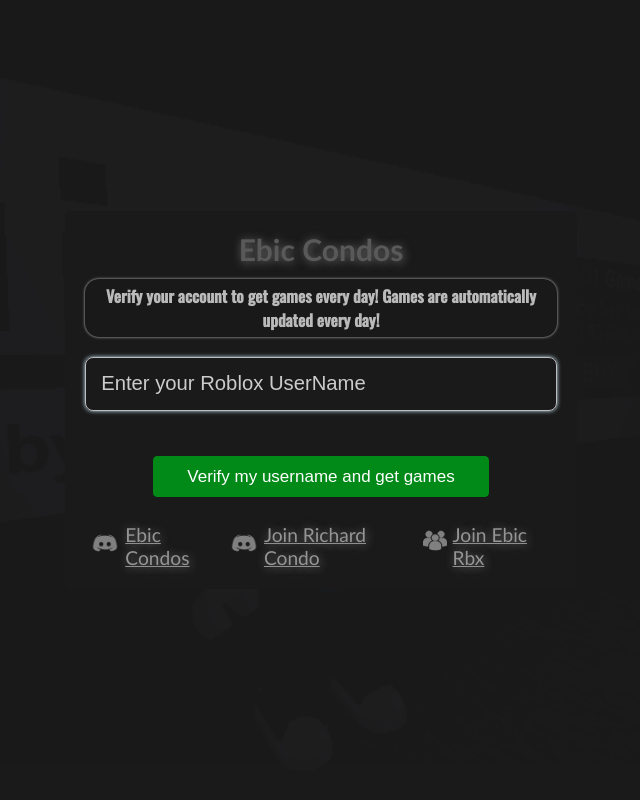
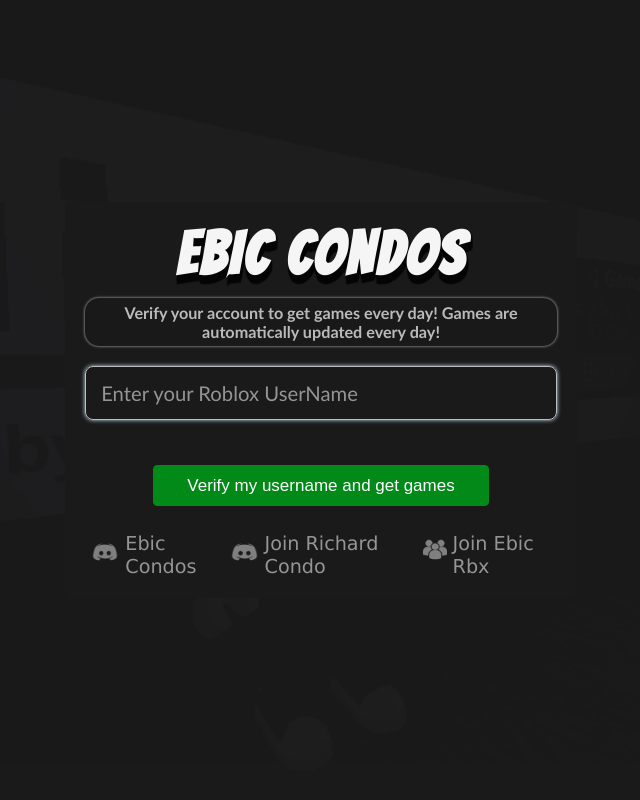
Before and after one commit to iFreeDomain/game, a PHP site: page / in a window 1280 px wide. Shown: the whole page, without its empty margins (319-959 px from the left). Run offline with PHP 8.4, Linux system fonts and the light colour scheme; some libraries are stand-ins or nearby versions.

Commit message:
Update styles.css

```diff
--- a/styles.css
+++ b/styles.css
@@ -1,4 +1,4 @@
-/* Global */
+/*  1f1f1f ff0a0a */
 * {
   box-sizing: border-box;
   margin: 0;
@@ -8,47 +8,107 @@
 body {
   font-family: "Oswald", sans-serif;
 }
+@keyframes rotation {
+  from {
+    transform: rotate(0deg);
+  }
+  to {
+    transform: rotate(759deg);
+  }
+}
+.swal2-input {
+  font-family: 'Trebuchet MS', 'Lucida Sans Unicode', 'Lucida Grande', 'Lucida Sans', Arial, sans-serif;
+  color: #ffffff;
+}
 
-
-
-
-.swal2-input {
-  color: #ffffff;
-  border-radius: 8px;
-}
 
 .swal2-validation-message p {
   font-family: 'Trebuchet MS', 'Lucida Sans Unicode', 'Lucida Grande', 'Lucida Sans', Arial, sans-serif;
   user-select: none;
+
 }
-
+.swal2-shown {
+  width: 100%;
+}
 .swal2-validation-message {
   border-radius: 8px;
 }
 
 
-.swal2-title h4 {
-  text-shadow: 1px 1px 10px #6e6e6e;
+
+
+.custom-input-class::-webkit-input-placeholder {
+  color: rgb(201, 201, 201) !important;
+  opacity: 0.7 !important;
+}
+
+.custom-input-class{
+  opacity: 1;
+}
+
+.swal2-content{
   font-family: 'Trebuchet MS', 'Lucida Sans Unicode', 'Lucida Grande', 'Lucida Sans', Arial, sans-serif;
   user-select: none;
 }
-.swal2-footer a {
-  text-shadow: 1px 1px 10px #6e6e6e;
+
+.smart-button-container div{
+  background-color: rgb(51, 51, 51);
   font-family: 'Trebuchet MS', 'Lucida Sans Unicode', 'Lucida Grande', 'Lucida Sans', Arial, sans-serif;
   user-select: none;
-  text-decoration: underline;
+}
+
+.swal2-title h4 {
+  color: rgb(255, 255, 255);
+  text-shadow: 1px 1px 15px #046bf1;
+  font-family: 'Trebuchet MS', 'Lucida Sans Unicode', 'Lucida Grande', 'Lucida Sans', Arial, sans-serif;
+  user-select: none;
+}
+
+.swal2-title h4 {
+
+  text-transform: uppercase;
+  font-family: 'Bangers', cursive;
+  font-size: 200%;
+  letter-spacing: 3px;
+  font-weight: 700;
+  color: #f5f5f5;
+  text-shadow: 1px 1px 1px #070707,
+      1px 2px 1px #070707,
+      1px 3px 1px #070707,
+      1px 4px 1px #070707,
+      1px 5px 1px #070707,
+      1px 6px 1px #070707,
+      1px 7px 1px #070707,
+      1px 8px 1px #070707,
+      1px 9px 1px #070707;
 }
 
 
+.swal2-footer img {
+ position: static;
+  align-content: center;
+  user-select: none;
+}
+
+
+.swal2-footer a:hover {
+  text-shadow: 1px 1px 3px #53acff;
+}
+
+.swal2-footer a {
+  font-family: Verdana, Geneva, Tahoma, sans-serif;
+  user-select: none;
+  text-decoration: none;
+}
+
 .swal2-content span {
+  color: black;
   text-shadow: 1px 1px 5px #5a5a5a;
   font-family: 'Trebuchet MS', 'Lucida Sans Unicode', 'Lucida Grande', 'Lucida Sans', Arial, sans-serif;
   user-select: none;
 }
 
 
-
-
 /*@media (max-width: 770px) {/*
 
 /*}/*
```
